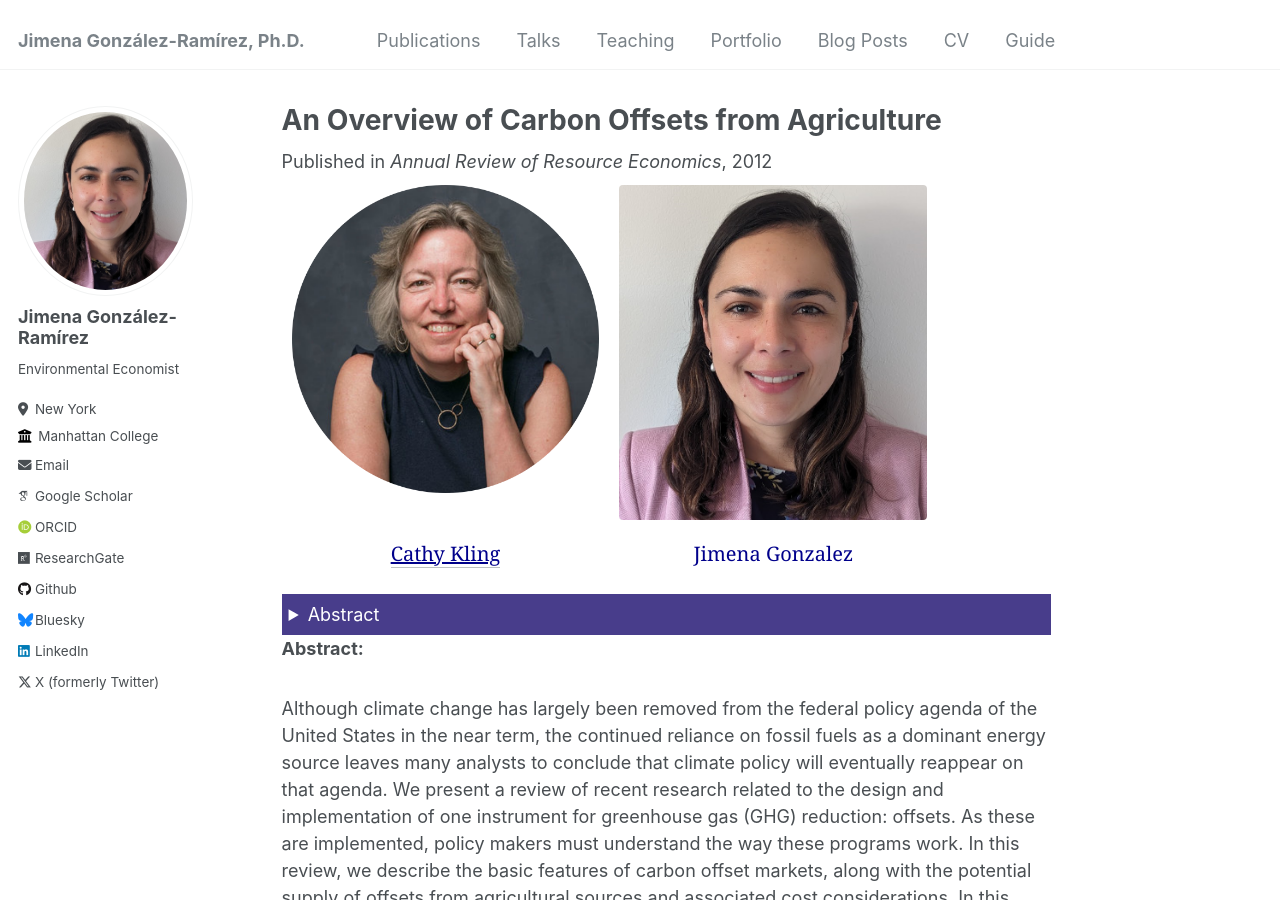
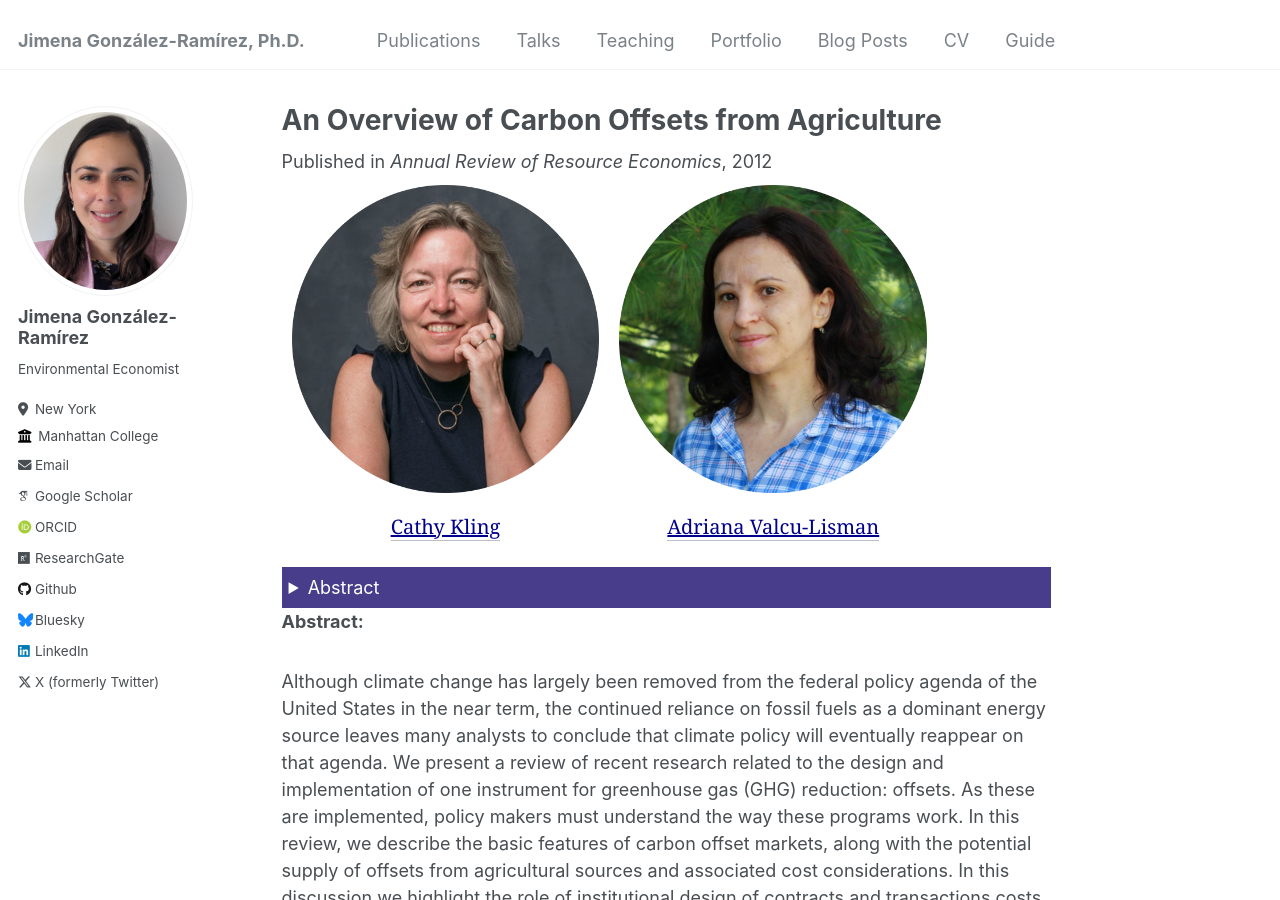
Before and after one commit to jimegon/jimegon.github.io, a Jekyll site: the page built from _publications/2012-04-17-carbon-offets-number-1.md, in a window 1280 px wide and 900 px high. Built offline with Jekyll 4.4.1, drawn with Linux system fonts in a browser that asks for light colours; some web fonts are replaced.

Commit message:
update on adriana's profile pic

```diff
--- a/_publications/2012-04-17-carbon-offets-number-1.md
+++ b/_publications/2012-04-17-carbon-offets-number-1.md
@@ -17,8 +17,8 @@ citation: 'González-Ramírez, Jimena, Kling, Catherine L., Valcu, Adriana. (201
             <figcaption><a href="https://economics.cornell.edu/catherine-kling" target="_blank">Cathy Kling</a></figcaption>
         </figure>
         <figure>
-            <img src="/images/profile.png" alt="Image 2" width="100" height="auto">
-            <figcaption>Jimena Gonzalez</figcaption>
+            <img src="/images/co-authors/adriana_valcu.png" alt="Image 2" width="100" height="auto">
+            <figcaption><a href="https://www.ers.usda.gov/authors/ers-staff-directory/adriana-valcu-lisman/" target="_blank">Adriana Valcu-Lisman</a></figcaption>
         </figure>
         <!-- Add more images as needed -->
     </div>
```
Also changed, not shown: images/co-authors/adriana_valcu.png (added).
